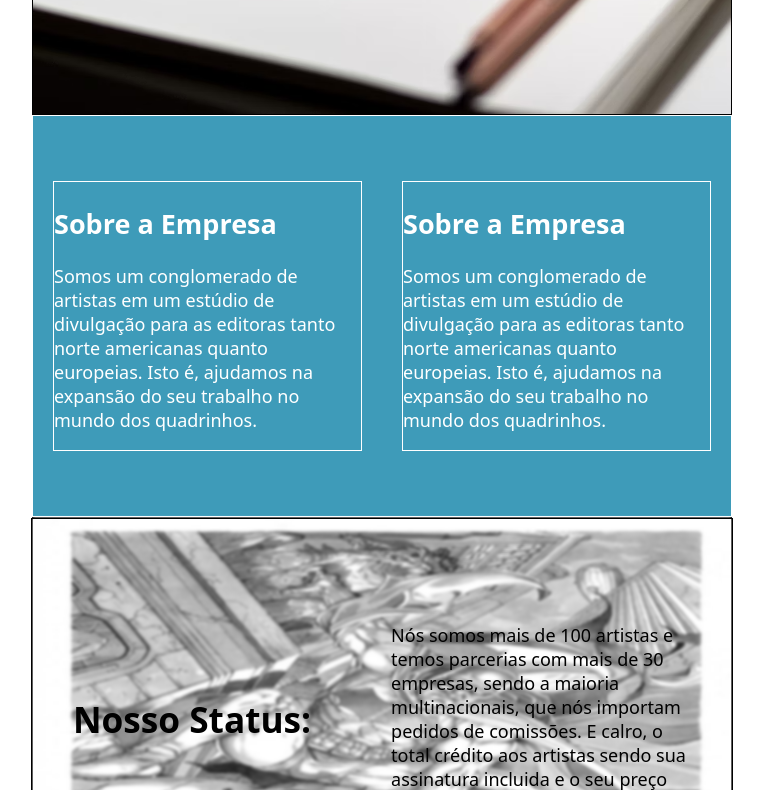
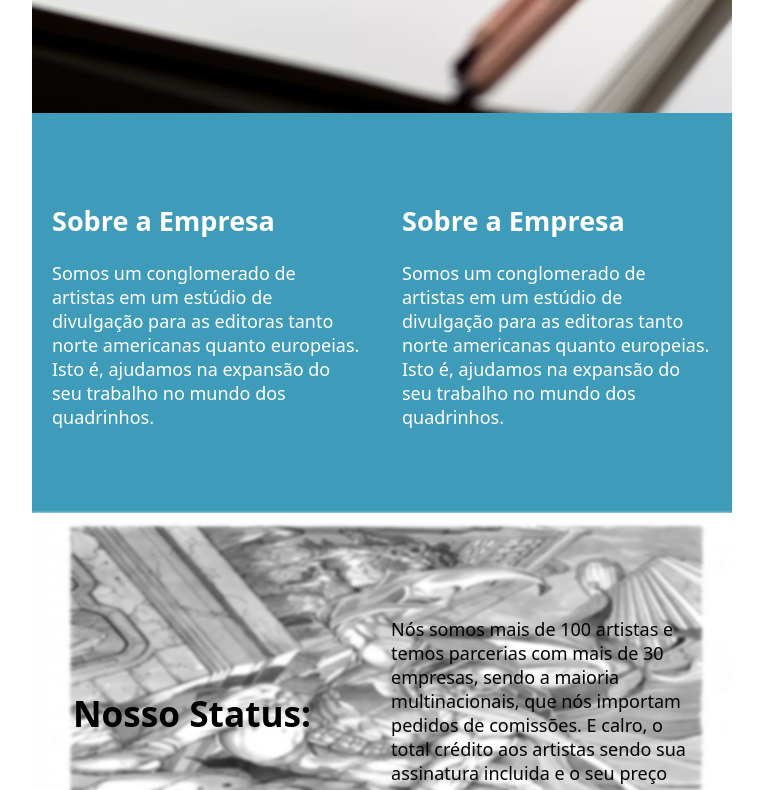
Before and after one commit to lucascmagno/poozer_artists, a plain HTML site: page index.html in a window 1280 px wide. Shown: the part 295-1085 px from the top of the page, without its empty margins (258-1021 px from the left). Drawn offline with Linux system fonts and the light colour scheme.

Commit message:
Update style.css

```diff
--- a/style.css
+++ b/style.css
@@ -1,19 +1,12 @@
 @charset "utf-8";
-*{
-
-}
 
 body{
     font-family: system-ui, -apple-system, BlinkMacSystemFont, 'Segoe UI', Roboto, Oxygen, Ubuntu, Cantarell, 'Open Sans', 'Helvetica Neue', sans-serif;
 }
 
 main{
-
     width: 700px;
     margin: auto;
-}
-div{
-    border: 1px solid;
 }
 
 .container{
```
